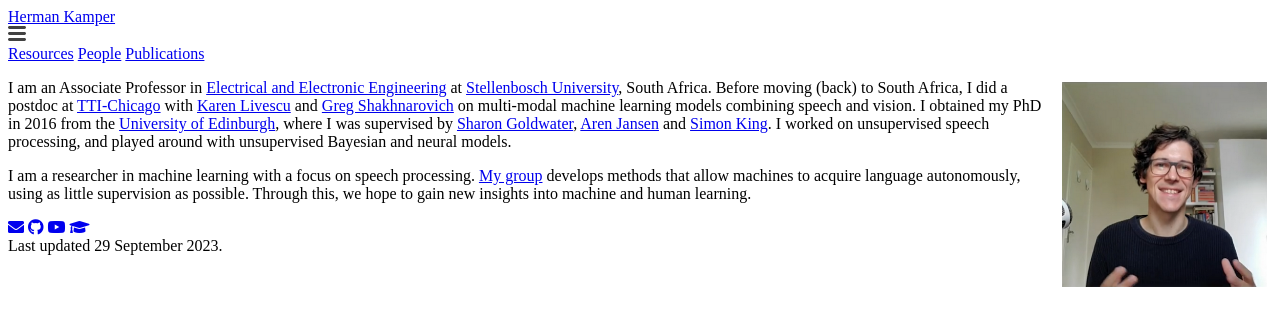
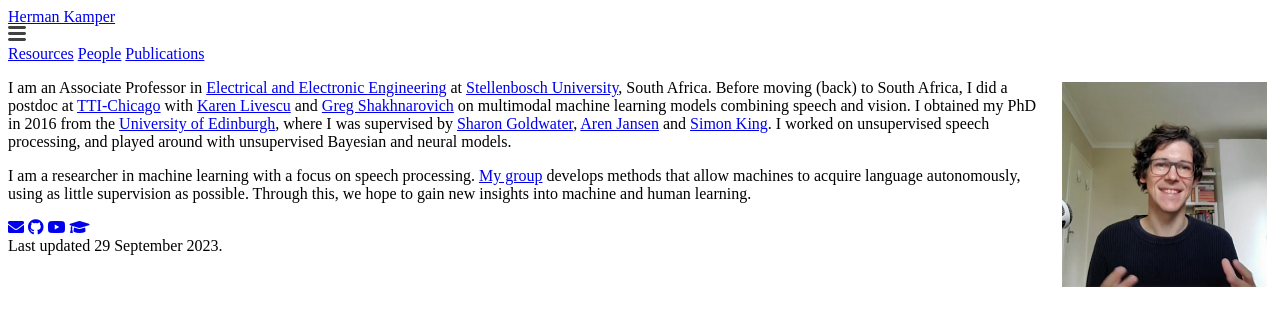
Before and after one commit to kamperh/kamperh.github.io, a Jekyll site: the page built from home.md, in a window 1280 px wide. Shown: the top 326 px of the page. Built offline with Jekyll 4.4.1, drawn with Linux system fonts in a browser that asks for light colours; a style sheet for code colours, icons or effects is not loaded.

Commit message:
Update home.md

```diff
--- a/home.md
+++ b/home.md
@@ -6,7 +6,7 @@ permalink: /
 
 <img style="float:right;margin-left:10px;width:205px;margin-top:3px;margin-right:5px" src="images/herman3.png" alt="Mugshot">
 
-I am an Associate Professor in [Electrical and Electronic Engineering](http://www.ee.sun.ac.za/) at [Stellenbosch University](http://www.sun.ac.za/), South Africa. Before moving (back) to South Africa, I did a postdoc at [TTI-Chicago](http://www.ttic.edu/) with [Karen Livescu](http://ttic.uchicago.edu/~klivescu/) and [Greg Shakhnarovich](http://ttic.uchicago.edu/~gregory/) on multi-modal machine learning models combining speech and vision. I obtained my PhD in 2016 from the [University of Edinburgh](http://web.inf.ed.ac.uk/ilcc), where I was supervised by [Sharon Goldwater](http://homepages.inf.ed.ac.uk/sgwater/), [Aren Jansen](https://sites.google.com/view/ajansen-pubs) and [Simon King](http://homepages.inf.ed.ac.uk/simonk/). I worked on unsupervised speech processing, and played around with unsupervised Bayesian and neural models.
+I am an Associate Professor in [Electrical and Electronic Engineering](http://www.ee.sun.ac.za/) at [Stellenbosch University](http://www.sun.ac.za/), South Africa. Before moving (back) to South Africa, I did a postdoc at [TTI-Chicago](http://www.ttic.edu/) with [Karen Livescu](http://ttic.uchicago.edu/~klivescu/) and [Greg Shakhnarovich](http://ttic.uchicago.edu/~gregory/) on multimodal machine learning models combining speech and vision. I obtained my PhD in 2016 from the [University of Edinburgh](http://web.inf.ed.ac.uk/ilcc), where I was supervised by [Sharon Goldwater](http://homepages.inf.ed.ac.uk/sgwater/), [Aren Jansen](https://sites.google.com/view/ajansen-pubs) and [Simon King](http://homepages.inf.ed.ac.uk/simonk/). I worked on unsupervised speech processing, and played around with unsupervised Bayesian and neural models.
 
 I am a researcher in machine learning with a focus on speech processing. [My group]({{site.url}}/people/) develops methods that allow machines to acquire language autonomously, using as little supervision as possible. Through this, we hope to gain new insights into machine and human learning.
 
```
